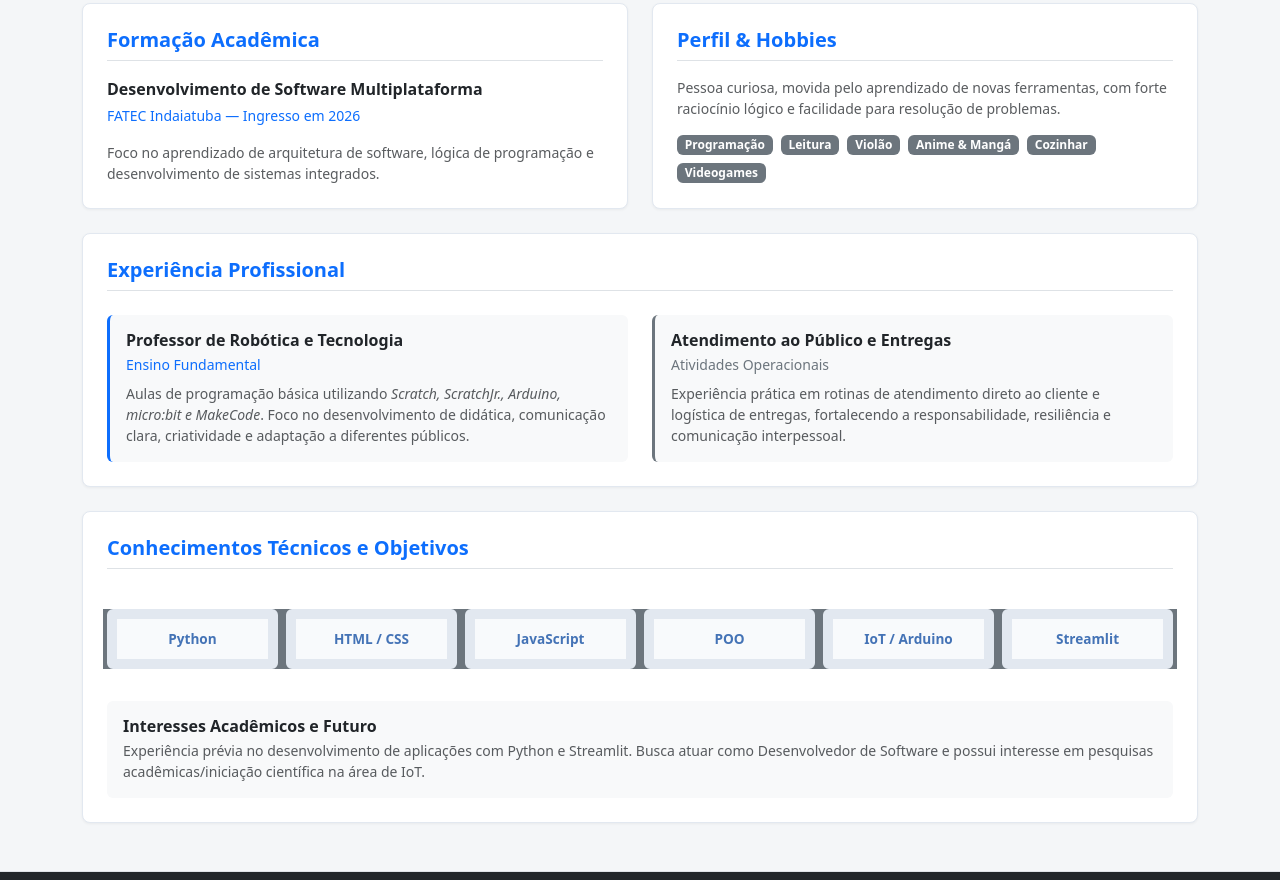
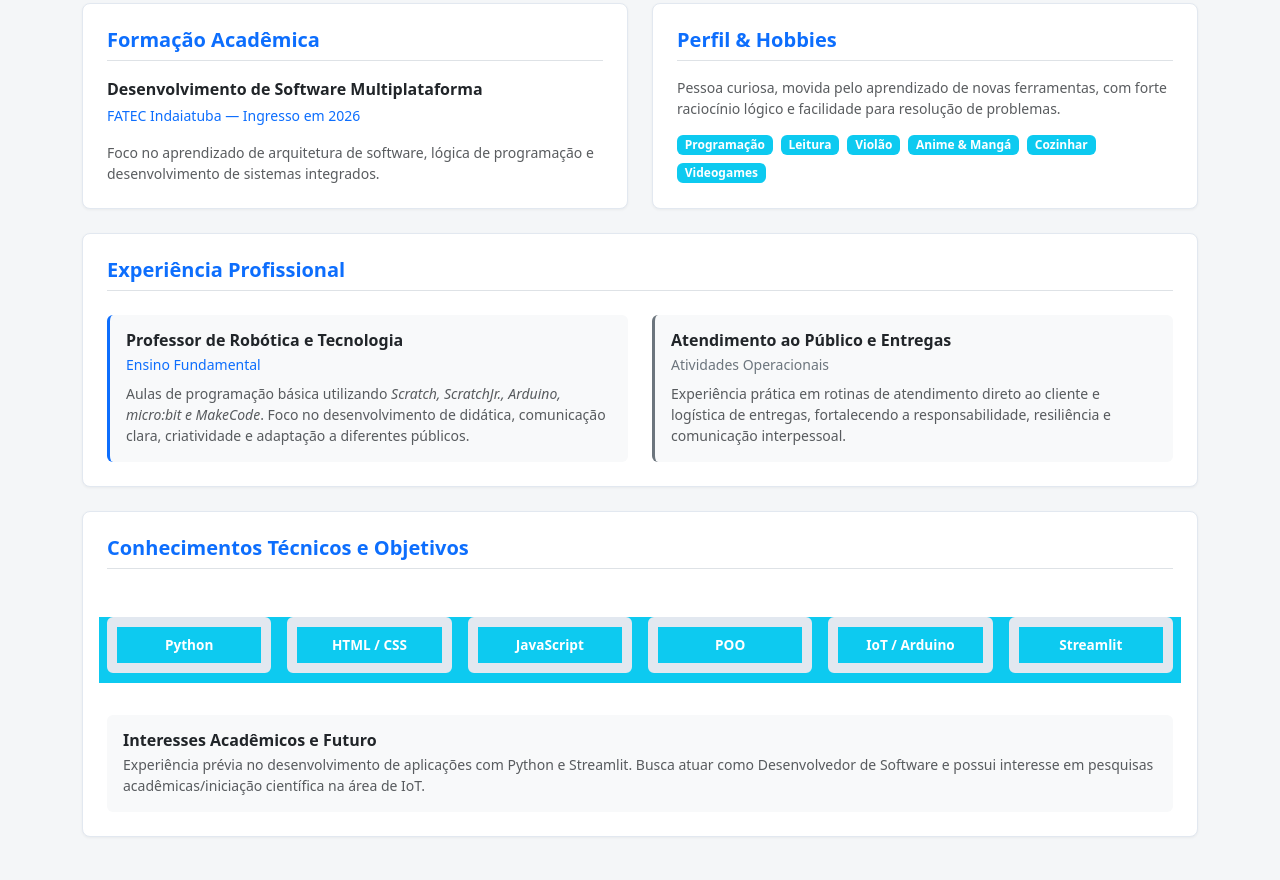
Before and after one commit to vicenzocrlo/site_apresentacao, a plain HTML site: page index.html in a window 1280 px wide. Shown: the part 488-1368 px from the top of the page. Drawn offline with nearby package versions, Linux system fonts and the light colour scheme; files that its build step writes are made by us from their sources.

Commit message:
fix: Arrumando classes bootstrap e CSS

```diff
--- a/css/style.css
+++ b/css/style.css
@@ -24,13 +24,14 @@ section {
 
 
 .tech-box {
-  padding: 10px;
   background-color: #f8fafc;
   border: 10px solid #e2e8f0;
-  border-radius: 6px;
   font-weight: 600;
   font-size: 0.85rem;
-  color: #4473b6 !important;
+  color: #4473b6;
+  margin-bottom: 10px;
+  padding: 8px;
+  border-radius: 4px;
 }
 
 
--- a/index.html
+++ b/index.html
@@ -5,15 +5,12 @@
   <meta name="viewport" content="width=device-width, initial-scale=1.0">
   <title>Vicenzo Cirilo | Portfólio Acadêmico</title>
 
-  <!-- Bootstrap 5 CSS via CDN -->
   <link href="https://cdn.jsdelivr.net/npm/bootstrap@5.3.0/dist/css/bootstrap.min.css" rel="stylesheet">
 
-  <!-- Estilos Personalizados -->
   <link rel="stylesheet" href="style.css">
 </head>
 <body>
 
-  <!-- Barra de Navegação -->
   <nav class="navbar navbar-expand-lg navbar-dark bg-dark sticky-top">
     <div class="container">
       <a class="navbar-brand fw-bold" href="#">Vicenzo Cirilo</a>
@@ -74,12 +71,12 @@
               Pessoa curiosa, movida pelo aprendizado de novas ferramentas, com forte raciocínio lógico e facilidade para resolução de problemas.
             </p>
             <div class="d-flex flex-wrap gap-2">
-              <span class="badge bg-secondary">Programação</span>
-              <span class="badge bg-secondary">Leitura</span>
-              <span class="badge bg-secondary">Violão</span>
-              <span class="badge bg-secondary">Anime &amp; Mangá</span>
-              <span class="badge bg-secondary">Cozinhar</span>
-              <span class="badge bg-secondary">Videogames</span>
+              <span class="badge bg-info">Programação</span>
+              <span class="badge bg-info">Leitura</span>
+              <span class="badge bg-info">Violão</span>
+              <span class="badge bg-info">Anime &amp; Mangá</span>
+              <span class="badge bg-info">Cozinhar</span>
+              <span class="badge bg-info">Videogames</span>
             </div>
           </div>
         </div>
@@ -121,14 +118,13 @@
       <div class="card card-custom p-4">
         <h2 class="h5 fw-bold text-primary border-bottom pb-2 mb-3">Conhecimentos Técnicos e Objetivos</h2>
 
-
-        <div class="row text-center g-2 my-3">
-          <div class="col-6 col-sm-4 col-md-2 bg-secondary"><div class="tech-box">Python</div></div>
-          <div class="col-6 col-sm-4 col-md-2 bg-secondary"><div class="tech-box">HTML / CSS</div></div>
-          <div class="col-6 col-sm-4 col-md-2 bg-secondary"><div class="tech-box">JavaScript</div></div>
-          <div class="col-6 col-sm-4 col-md-2 bg-secondary"><div class="tech-box">POO</div></div>
-          <div class="col-6 col-sm-4 col-md-2 bg-secondary"><div class="tech-box">IoT / Arduino</div></div>
-          <div class="col-6 col-sm-4 col-md-2 bg-secondary"><div class="tech-box">Streamlit</div></div>
+        <div class="row text-center g-3 my-3">
+          <div class="col-6 col-sm-4 col-md-2 bg-info"><div class="tech-box bg-info p-2 rounded text-white">Python</div></div>
+          <div class="col-6 col-sm-4 col-md-2 bg-info"><div class="tech-box bg-info p-2 rounded text-white">HTML / CSS</div></div>
+          <div class="col-6 col-sm-4 col-md-2 bg-info"><div class="tech-box bg-info p-2 rounded text-white">JavaScript</div></div>
+          <div class="col-6 col-sm-4 col-md-2 bg-info"><div class="tech-box bg-info p-2 rounded text-white">POO</div></div>
+          <div class="col-6 col-sm-4 col-md-2 bg-info"><div class="tech-box bg-info p-2 rounded text-white">IoT / Arduino</div></div>
+          <div class="col-6 col-sm-4 col-md-2 bg-info"><div class="tech-box bg-info p-2 rounded text-white">Streamlit</div></div>
         </div>
 
         <div class="p-3 bg-light rounded mt-3">
```
